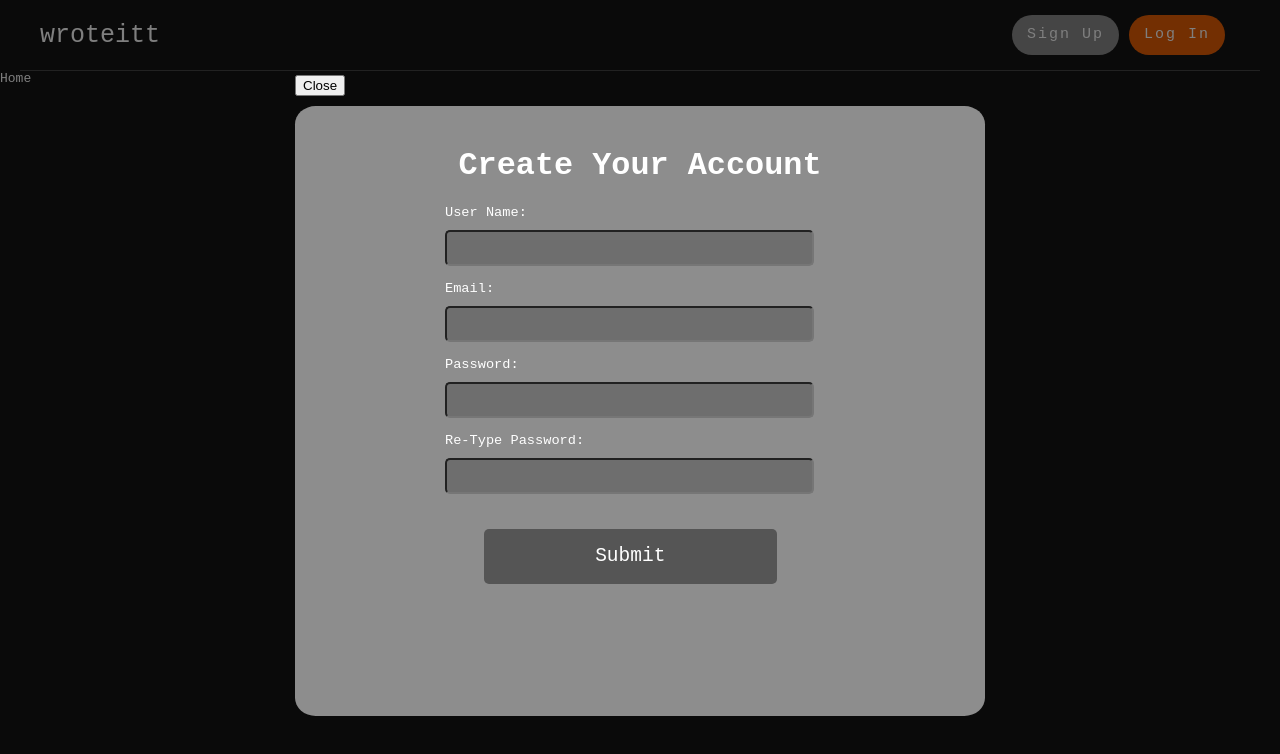
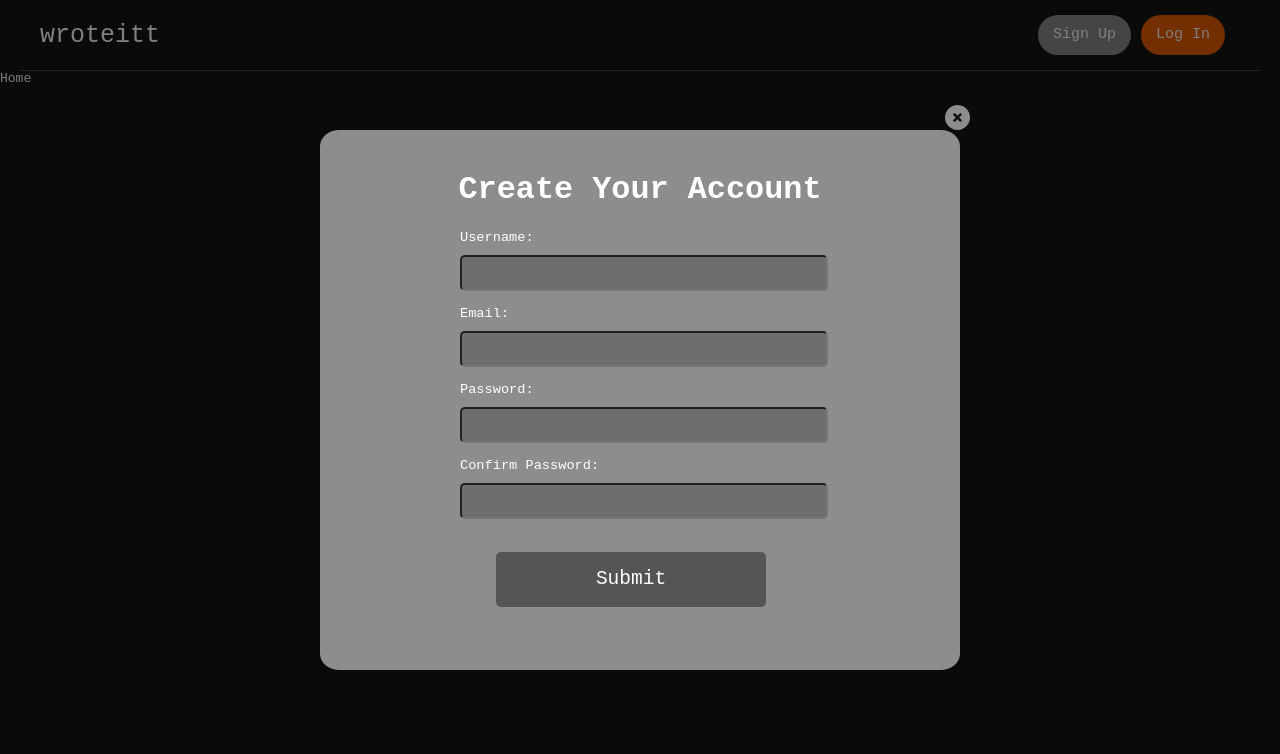
Before and after one commit to kylest0kes/writeitt, a React (Create React App) app: page / in a window 1280 px wide. Both pictures are taken after a click on the link "Sign Up". Shown: the top 754 px of the page. Built offline with nearby package versions, Linux system fonts and the light colour scheme.

Commit message:
stylized and re-positioned the close button

```diff
--- a/package.json
+++ b/package.json
@@ -3,6 +3,9 @@
   "version": "0.1.0",
   "private": true,
   "dependencies": {
+    "@fortawesome/fontawesome-svg-core": "^6.5.2",
+    "@fortawesome/free-solid-svg-icons": "^6.5.2",
+    "@fortawesome/react-fontawesome": "^0.2.2",
     "cra-template": "1.2.0",
     "react": "^18.3.1",
     "react-dom": "^18.3.1",
--- a/src/Components/Header/Header.scss
+++ b/src/Components/Header/Header.scss
@@ -52,7 +52,6 @@
     font-size: 15px;
     vertical-align: bottom;
     white-space: nowrap;
-    letter-spacing: 2px;
     transition: .15s background-color,.15s border-color,.15s color,.15s fill;
     margin: 0px 5px
 }
--- a/src/Components/Login/Login.js
+++ b/src/Components/Login/Login.js
@@ -3,7 +3,23 @@ import './Login.scss'
 
 function Login() {
   return (
-    <div className='test'>Login</div>
+    <div id="login-wrapper">
+      <form action="#" method="post">
+        <h1 className="heading">Log In</h1>
+
+        <p>
+          <label for="uname">Username or Email:</label>
+          <input id="uname" type="text" name="user_name" />
+        </p>
+
+        <p>
+          <label for="pword">Password:</label>
+          <input id="pword" type="password" name="enter_password" />
+        </p>
+
+        <input type="submit" value="Submit" id="submit" />
+      </form>
+    </div>
   )
 }
 
--- a/src/Components/Login/Login.scss
+++ b/src/Components/Login/Login.scss
@@ -1,3 +1,100 @@
-.test {
-    color: black
+#login-wrapper {
+    width: 500px;
+    height: 370px;
+    -webkit-border-radius: 3%;
+    -moz-border-radius: 3%;
+    border-radius: 3%;
+    margin: 10px auto;
+    padding: 20px;
+    background: rgb(141, 141, 141);
 }
+
+input[type="text"],
+input[type="password"],
+label {
+    margin-left: 20%;
+}
+
+input[type="text"],
+input[type="password"] {
+    width: 60%;
+    height: 30px;
+    display: block;
+    margin-top: 10px;
+    margin-bottom: 15px;
+    letter-spacing: 1px;
+    background: rgb(110, 110, 110);
+    color: #fff;
+    border-radius: 5px;
+    }
+
+input[type="submit"] {
+    color: #fff;
+    font-family: monospace;
+    font-size: 1.5em;
+    margin: 3% 0 0 26%;
+    padding: .615%;
+    width: 45%;
+    height: 55px;
+    background-color: #555;
+    border: solid transparent;
+    -webkit-border-radius: 5px;
+    -moz-border-radius: 5px;
+    border-radius: 5px;
+}
+
+.heading {
+    text-align: center;
+    font-size: 2.45em;
+}
+
+label {
+    font-size: 1.05em;
+}
+
+input:hover {
+    background: black;
+    color: snow;
+}
+
+input[type="submit"]:hover {
+    background: rgb(232, 95, 4);
+    color: #fff;
+    cursor: pointer;
+}
+
+/************MEDIA QUERIES************/
+@media screen and (min-width: 750px) and (max-width:825px) {
+    a {
+        font-size: 1.35em;
+    }
+}
+
+@media screen and (max-width: 750px) {
+    #wrapper {
+        width: 95%;
+        height: 80%;
+        padding: 3.508%;
+    }
+
+    h1 {
+        font-size: 1.9em;
+    }
+
+    label {
+        font-size: 0.875em;
+    }
+
+    input {
+        width: 80%;
+        height: 20px;
+        font-size: 0.75em;
+    }
+
+    input[type="submit"] {
+        width: 45%;
+        font-size: 1.1em;
+        margin: 3% 0% 0% 23%;
+    }
+
+}
--- a/src/Components/Modal/Modal.js
+++ b/src/Components/Modal/Modal.js
@@ -1,5 +1,7 @@
 import React from 'react';
 import ReactDOM from 'react-dom';
+import { FontAwesomeIcon } from '@fortawesome/react-fontawesome';
+import { faCircleXmark } from '@fortawesome/free-solid-svg-icons';
 import './Modal.scss'
 
 const Modal = ({ isOpen, onClose, children }) => {
@@ -7,10 +9,10 @@ const Modal = ({ isOpen, onClose, children }) => {
 
     return ReactDOM.createPortal(
         <div className="modal-overlay">
-        <div className="modal">
-            <button onClick={onClose}>Close</button>
-            {children}
-        </div>
+            <div className="modal">
+                <FontAwesomeIcon icon={faCircleXmark} onClick={onClose} className='closeBtn'/>
+                {children}
+            </div>
         </div>,
         document.body
     );
--- a/src/Components/Modal/Modal.scss
+++ b/src/Components/Modal/Modal.scss
@@ -8,12 +8,26 @@
     display: flex;
     align-items: center;
     justify-content: center;
-  }
+}
 
-  .modal {
+.modal {
     background: transparent;
     padding: 20px;
     border-radius: 5px;
     position: relative;
     z-index: 10;
-  }
+
+}
+
+.closeBtn {
+    position: absolute;
+    top: 5px;
+    right: 10px;
+    font-size: 25px;
+    color: rgb(141, 141, 141);
+}
+
+.closeBtn:hover {
+    color: rgb(200, 82, 3);
+    cursor: pointer;
+}
--- a/src/Components/SignUp/SignUp.js
+++ b/src/Components/SignUp/SignUp.js
@@ -3,12 +3,12 @@ import "./SignUp.scss";
 
 function SignUp() {
   return (
-    <div id="wrapper">
+    <div id="signup-wrapper">
       <form action="#" method="post">
         <h1 className="heading">Create Your Account</h1>
 
         <p>
-          <label for="user">User Name:</label>
+          <label for="uname">Username:</label>
           <input id="uname" type="text" name="user_name" />
         </p>
 
@@ -23,7 +23,7 @@ function SignUp() {
         </p>
 
         <p>
-          <label for="rpword">Re-Type Password:</label>
+          <label for="rpword">Confirm Password:</label>
           <input id="rpword" type="password" name="confirm_password" />
         </p>
 
--- a/src/Components/SignUp/SignUp.scss
+++ b/src/Components/SignUp/SignUp.scss
@@ -1,6 +1,6 @@
-#wrapper {
-    width: 650px;
-    height: 570px;
+#signup-wrapper {
+    width: 600px;
+    height: 500px;
     -webkit-border-radius: 3%;
     -moz-border-radius: 3%;
     border-radius: 3%;
@@ -17,7 +17,7 @@ label {
 
 input[type="text"],
 input[type="password"] {
-    width: 55.556%;
+    width: 60%;
     height: 30px;
     display: block;
     margin-top: 10px;
@@ -64,13 +64,13 @@ input[type="submit"]:hover {
 }
 
 /************MEDIA QUERIES************/
-@media screen and (min-width: 550px) and (max-width:750px) {
+@media screen and (min-width: 750px) and (max-width:825px) {
     a {
         font-size: 1.35em;
     }
 }
 
-@media screen and (max-width: 550px) {
+@media screen and (max-width: 750px) {
     #wrapper {
         width: 95%;
         height: 80%;
```
Also changed, not shown: 1 other file (tests, documents, lock files or other folders).
